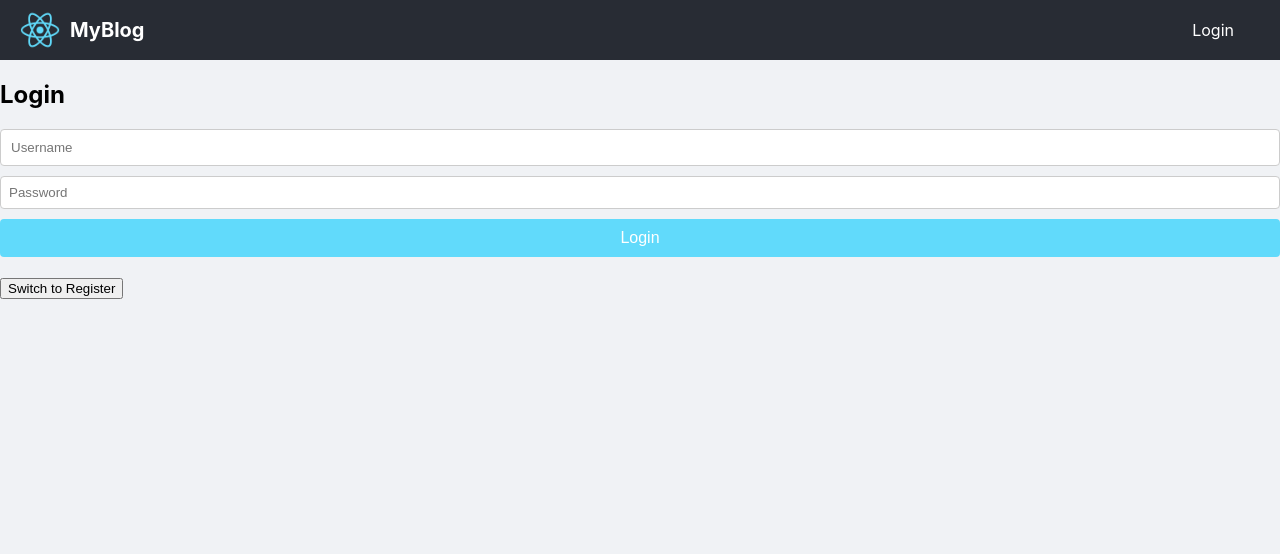
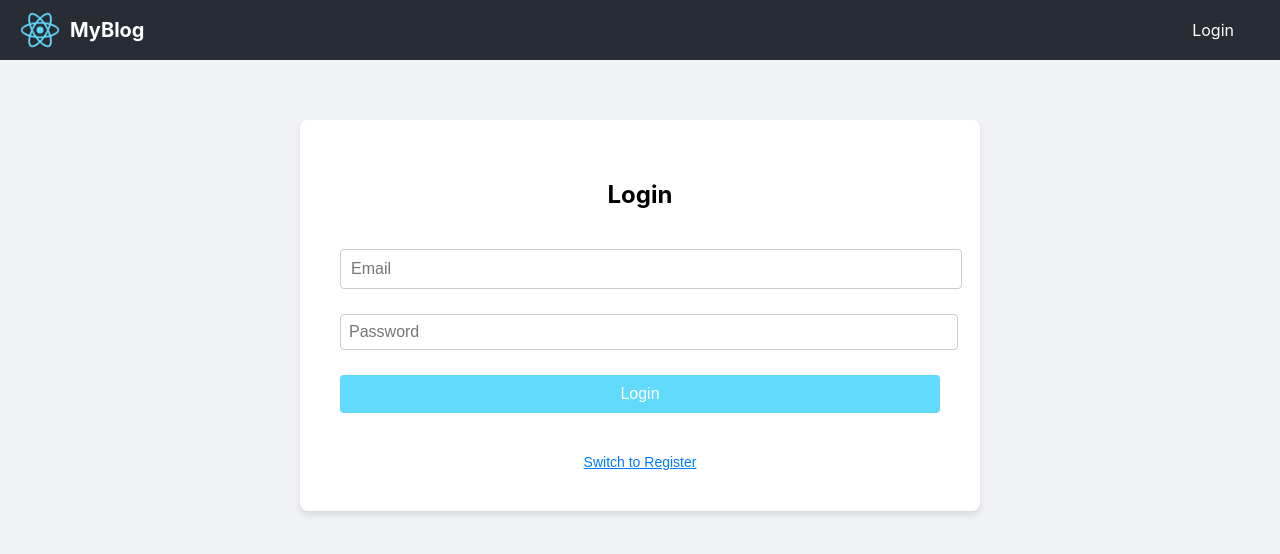
Before and after one commit to parkswon1/blogprojectfront, a React (Create React App) app in the folder frontend/: page / in a window 1280 px wide. Shown: the top 554 px of the page. Built offline with nearby package versions, Linux system fonts and the light colour scheme.

Commit message:
♻️	refactor 로그인 폼 회원가입 폼 변경

```diff
--- a/frontend/src/components/AuthForm.js
+++ b/frontend/src/components/AuthForm.js
@@ -1,50 +1,80 @@
 import React, { useState } from 'react';
 import { register, login } from '../services/authService';
+import '../styles/AuthForm.css';
 
 const AuthForm = ({ setTokens }) => {
     const [isLogin, setIsLogin] = useState(true);
     const [username, setUsername] = useState('');
     const [password, setPassword] = useState('');
+    const [confirmPassword, setConfirmPassword] = useState('');
     const [name, setName] = useState('');
+    const [error, setError] = useState('');
 
     const handleSubmit = async (e) => {
         e.preventDefault();
+        setError('');
+
+        // 이메일 유효성 검사
+        const emailRegex = /^[^\s@]+@[^\s@]+\.[^\s@]+$/;
+        if (!emailRegex.test(username)) {
+            setError('Invalid email format');
+            return;
+        }
+
+        if (!isLogin && password !== confirmPassword) {
+            setError('Passwords do not match');
+            return;
+        }
+
         const requestData = isLogin ? { username, password } : { username, password, name };
         try {
             const response = isLogin ? await login(requestData) : await register(requestData);
             setTokens(response.data); // 성공 시 토큰 및 사용자 ID 설정
         } catch (error) {
-            console.error(error.response.data.error);
+            setError(error.response.data.error);
         }
     };
 
     return (
-        <div>
+        <div className="auth-form-container">
             <h2>{isLogin ? 'Login' : 'Register'}</h2>
-            <form onSubmit={handleSubmit}>
+            <form onSubmit={handleSubmit} className="auth-form">
                 <input
                     type="text"
-                    placeholder="Username"
+                    placeholder="Email"
                     value={username}
                     onChange={(e) => setUsername(e.target.value)}
+                    required
                 />
                 {!isLogin && (
+                    <>
                         <input
                             type="text"
                             placeholder="Name"
                             value={name}
                             onChange={(e) => setName(e.target.value)}
+                            required
                         />
+                        <input
+                            type="password"
+                            placeholder="Confirm Password"
+                            value={confirmPassword}
+                            onChange={(e) => setConfirmPassword(e.target.value)}
+                            required
+                        />
+                    </>
                 )}
                 <input
                     type="password"
                     placeholder="Password"
                     value={password}
                     onChange={(e) => setPassword(e.target.value)}
+                    required
                 />
+                {error && <div className="error-message">{error}</div>}
                 <button type="submit">{isLogin ? 'Login' : 'Register'}</button>
             </form>
-            <button onClick={() => setIsLogin(!isLogin)}>
+            <button onClick={() => setIsLogin(!isLogin)} className="switch-button">
                 {isLogin ? 'Switch to Register' : 'Switch to Login'}
             </button>
         </div>
--- /dev/null
+++ b/frontend/src/styles/AuthForm.css
@@ -0,0 +1,77 @@
+/* AuthForm.css */
+
+.auth-form-container {
+    background: white;
+    padding: 40px;
+    border-radius: 8px;
+    box-shadow: 0 4px 6px rgba(0, 0, 0, 0.1);
+    width: 100%;
+    max-width: 600px;
+    margin: 20px auto;
+    display: flex;
+    flex-direction: column;
+    align-items: center;
+    justify-content: center;
+}
+
+@media (min-width: 768px) {
+    .auth-form-container {
+        margin: 40px auto;
+    }
+}
+
+@media (min-width: 1024px) {
+    .auth-form-container {
+        margin: 60px auto;
+    }
+}
+.auth-form {
+    display: flex;
+    flex-direction: column;
+    gap: 15px;
+    width: 100%;
+}
+
+.auth-form input {
+    padding: 10px;
+    border: 1px solid #ccc;
+    border-radius: 4px;
+    font-size: 16px;
+    width: 100%;
+}
+
+.auth-form button {
+    padding: 10px;
+    background-color: #007bff;
+    color: white;
+    border: none;
+    border-radius: 4px;
+    cursor: pointer;
+    transition: background-color 0.3s ease;
+    font-size: 16px;
+}
+
+.auth-form button:hover {
+    background-color: #0056b3;
+}
+
+.switch-button {
+    margin-top: 20px;
+    background-color: transparent;
+    border: none;
+    color: #007bff;
+    cursor: pointer;
+    font-size: 14px;
+    text-decoration: underline;
+    transition: color 0.3s ease;
+}
+
+.switch-button:hover {
+    color: #0056b3;
+}
+
+.error-message {
+    color: red;
+    font-size: 14px;
+    margin-top: -10px;
+}
```
Also changed, not shown: frontend/src/pages/LoginPage.js (+6 -3 lines), frontend/src/styles/LoginPage.css (added, +26 -0 lines). Lines whose indentation alone changed are shown as unchanged.
